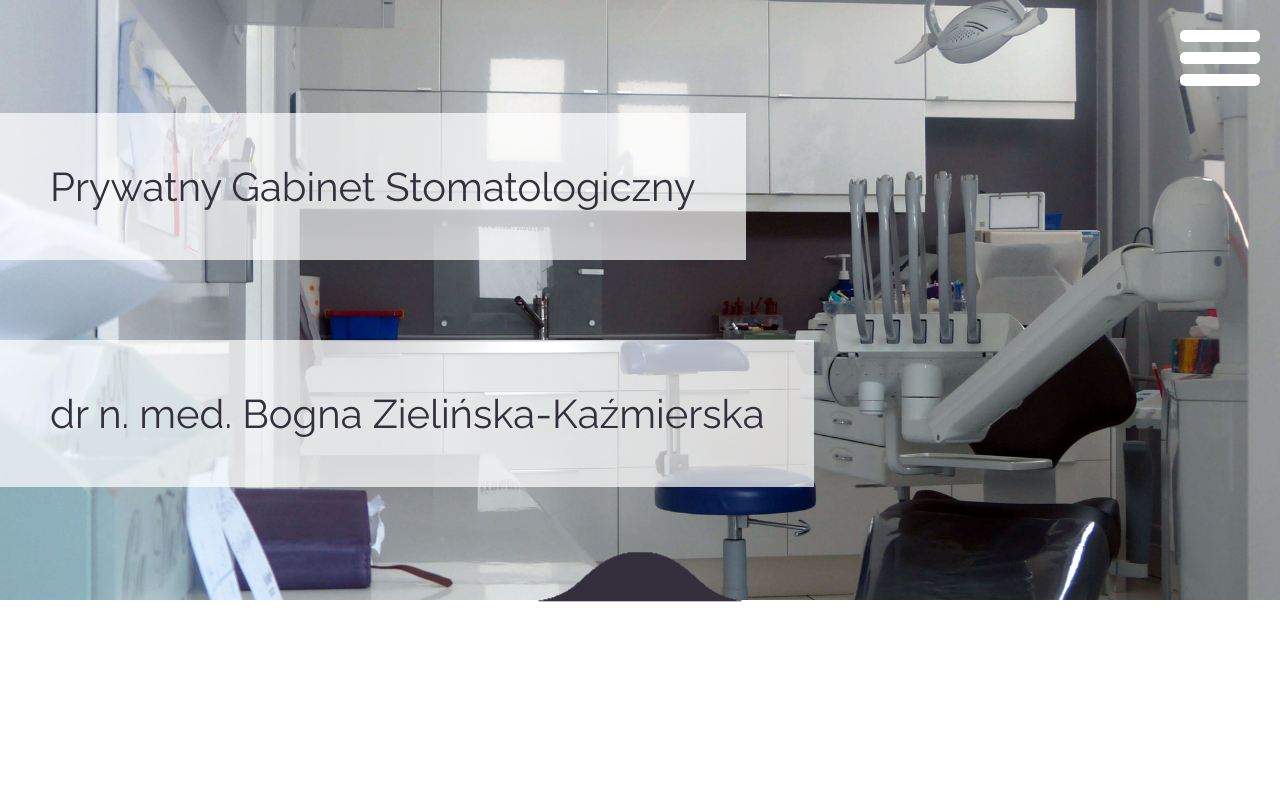
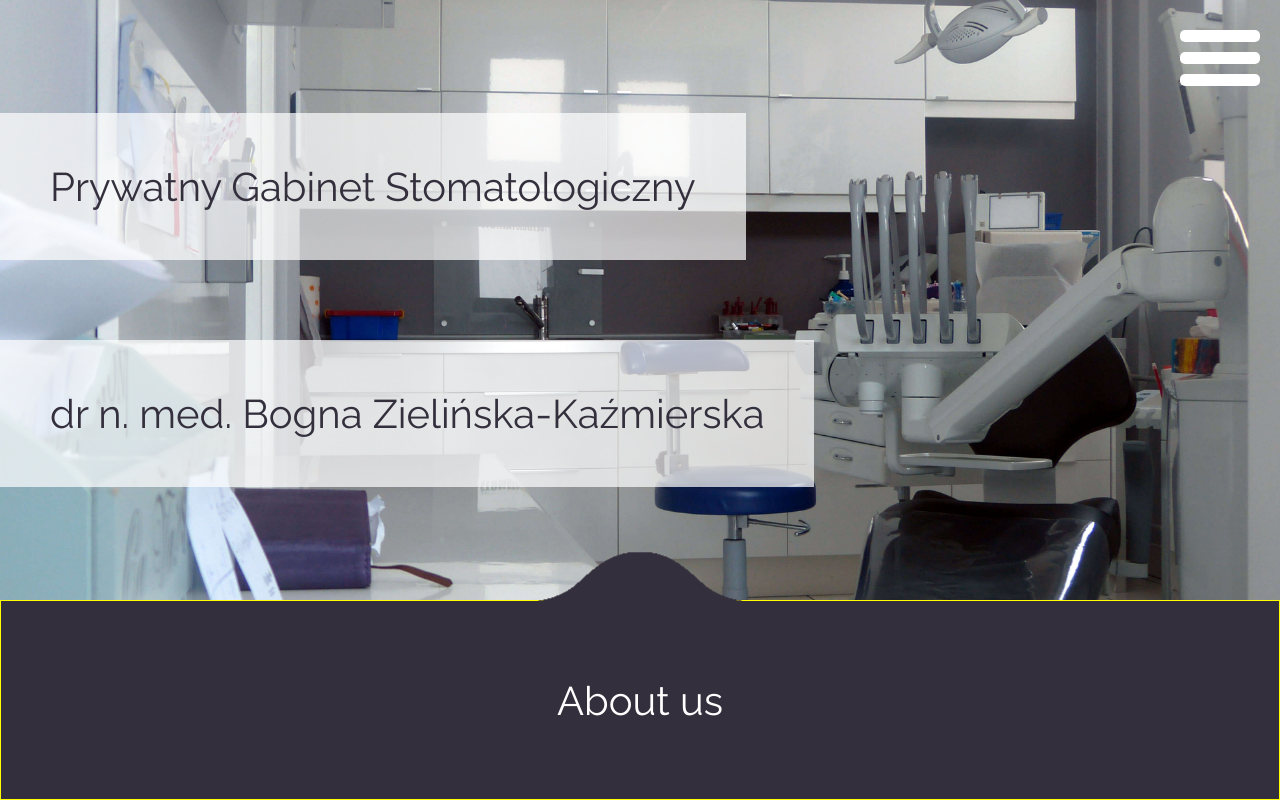
Before and after one commit to karolinakazmierska/prywatny-gabinet-stomatologiczny, a website: page index.html in a window 1280 px wide. Drawn offline with Linux system fonts and the light colour scheme.

Commit message:
Created About section

```diff
--- a/index.html
+++ b/index.html
@@ -29,7 +29,11 @@
     </div>
 </header>
 
-
+<section class="about">
+    <div class="section-title">
+        <h2>About us</h2>
+    </div>
+</section>
 
 
 
--- a/scss/_about.scss
+++ b/scss/_about.scss
@@ -0,0 +1,8 @@
+$violet: #a240dd;
+$darkgrey: #342f3c;
+
+.about {
+    height: 200px;
+    width: 100%;
+    background-color: $darkgrey;
+}
--- a/scss/main.scss
+++ b/scss/main.scss
@@ -17,3 +17,18 @@ h1 {
     font-size: 40px;
     color: $darkgrey;
 }
+
+h2 {
+    font-size: 40px;
+    color: white;
+    display: block;
+}
+
+.section-title {
+    width: 100%;
+    height: 200px;
+    border: 1px solid yellow;
+    display: flex;
+    align-items: center;
+    justify-content: center;
+}
```
Also changed, not shown: css/main.css.
